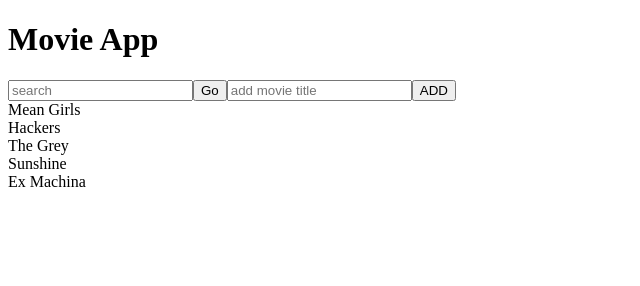
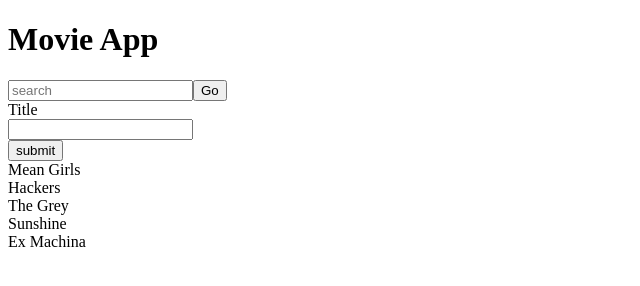
Before and after one commit to shripriyaprabhakar/Movie-List-App, a React app: page / in a window 1280 px wide. Shown: the whole page, without its empty margins (0-640 px from the left). Built offline with nearby package versions, Linux system fonts and the light colour scheme.

Commit message:
level-2. Adds new movies

```diff
--- /dev/null
+++ b/src/components/AddMovie.js
@@ -0,0 +1,45 @@
+import React, {Component} from "react";
+
+
+class AddMovie extends React.Component {
+  constructor(){
+    super();
+    this.state = {
+      newMovie: {}
+    };
+  }
+
+handleSubmit(e) {
+  if(this.refs.title.value === '') {
+    alert('Title is required');
+  } else {
+    this.setState({newMovie: {
+      title: this.refs.title.value
+    }},
+    function (){
+    this.props.AddMovie(this.state.newMovie);
+    });
+  }
+  e.preventDefault();
+}
+
+
+  render() {
+    return (
+      <div>
+         <form onSubmit={this.handleSubmit.bind(this)}>
+          <div>
+            <label>Title</label><br />
+            <input type="text" ref="title" />
+          </div>
+          <input type="submit" value="submit" />
+        </form>
+      </div>
+
+    );
+  }
+
+
+}
+
+export default AddMovie;
--- a/src/components/App.js
+++ b/src/components/App.js
@@ -3,6 +3,7 @@ import ReactDOM from "react-dom";
 import MovieList from "./MovieList";
 import MovieListEntry from "./MovieListEntry";
 import Search from "./Search";
+import AddMovie from "./AddMovie";
 import moviedata from "../data/moviedata";
 
 class App extends React.Component {
@@ -54,6 +55,12 @@ class App extends React.Component {
   //       currentMovie: event.target.value
   //   });
   // }
+  handleAddMovie(movie) {
+   console.log('here', movie);
+   let movieNew = this.state.movies;
+   movieNew.push(movie);
+   this.setState({movies : movieNew});
+  }
 
   render() {
     return (
@@ -62,11 +69,13 @@ class App extends React.Component {
           <nav className="navbar">
             <div className="col-md-6 offset-md-3">
               <Search onChange={this.handleChange} onClick={this.handleClick}/>
+              <AddMovie AddMovie={this.handleAddMovie.bind(this)}/>
             </div>
           </nav>
         <div>
           <MovieList movies={this.state.filteredMovies} onClick={this.handleClick}
           />
+
         </div>
       </div>
 
--- a/src/components/Search.js
+++ b/src/components/Search.js
@@ -7,11 +7,17 @@ var Search = (props) => (
  	<button onClick={props.onClick} className="btn hidden-sm-down" >
  		<span className="glyphicon glyphicon-search"> Go </span>
     </button>
-    <input className="form-control" type="text" placeholder="add movie title"/>
- 	<button className="btn hidden-sm-down">
- 		<span className="glyphicon glyphicon-search"> ADD </span>
-    </button>
+
  </div>
 );
 
 export default Search;
+
+/*
+<input className="form-control" type="text" placeholder="add movie title"/>
+ 	<button className="btn hidden-sm-down">
+ 		<span className="glyphicon glyphicon-search"> ADD </span>
+    </button>
+
+
+*/
```
Also changed, not shown: dist/index.html, dist/main.js, 1 other file.
